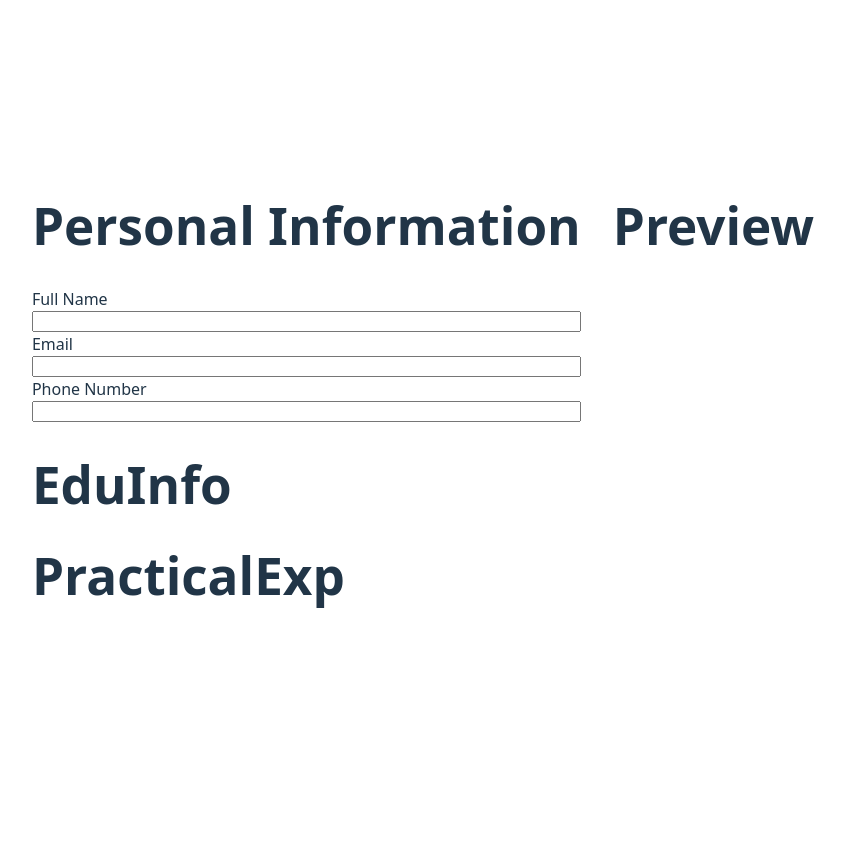
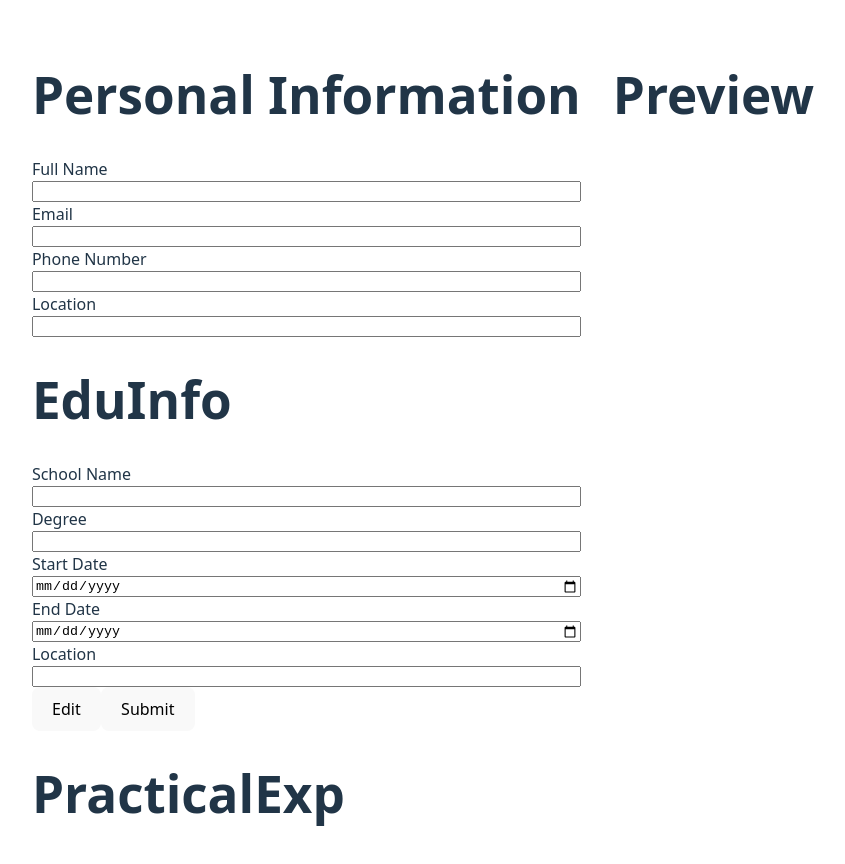
Before and after one commit to MustafaManhall/cv-application, a React (Vite) app: page / in a window 1280 px wide. Shown: the top 864 px of the page, without its empty margins (217-1062 px from the left). Before the commit the page ends 800 px from the top, so only its background shows below. Built offline with nearby package versions, Linux system fonts and the light colour scheme.

Commit message:
Feat: Adding EduInfo Logic

```diff
--- a/src/App.jsx
+++ b/src/App.jsx
@@ -9,6 +9,15 @@ function App() {
   const [fullName, setFullName] = useState("");
   const [email, setEmail] = useState("");
   const [phoneNumber, setPhoneNumber] = useState("");
+  const [location, setLocation] = useState("");
+
+  const [formData, setFormData] = useState({
+    schoolName: "",
+    degree: "",
+    startDate: "",
+    endDate: "",
+    eduLocation: "",
+  });
 
   function handleFullName(e) {
     setFullName(e.target.value);
@@ -18,6 +27,19 @@ function App() {
   }
   function handlePhoneNumber(e) {
     setPhoneNumber(e.target.value);
+  }
+  function handleLocation(e) {
+    setLocation(e.target.value);
+  }
+
+  function handleEduInfo(formData) {
+    setFormData({
+      schoolName: formData.schoolName,
+      degree: formData.degree,
+      startDate: formData.startDate,
+      endDate: formData.endDate,
+      eduLocation: formData.eduLocation
+    });
   }
   return (
     <>
@@ -29,11 +51,22 @@ function App() {
           handleEmail={handleEmail}
           phoneNumber={phoneNumber}
           handlePhoneNumber={handlePhoneNumber}
+          location={location}
+          handleLocation={handleLocation}
         />
-        <EduInfo />
+        <EduInfo
+          storeFormData={handleEduInfo}
+          data={formData}
+        />
         <PracticalExp />
       </div>
-      <Preview fullName={fullName} email={email} phoneNumber={phoneNumber} />
+      <Preview
+        fullName={fullName}
+        email={email}
+        phoneNumber={phoneNumber}
+        location={location}
+        formData={formData}
+      />
     </>
   );
 }
--- a/src/components/eduInfo.jsx
+++ b/src/components/eduInfo.jsx
@@ -1,7 +1,121 @@
-function EduInfo() {
+import { useState } from "react";
+import "../styles/eduInfo.css";
+
+function EduInfo({ storeFormData, data }) {
+  const [formData, setFormData] = useState({
+    schoolName: "",
+    degree: "",
+    startDate: "",
+    endDate: "",
+    eduLocation: "",
+  });
+
+  function handleSchoolName(e) {
+    setFormData({ ...formData, schoolName: e.target.value });
+  }
+  function handleDegree(e) {
+    setFormData({ ...formData, degree: e.target.value });
+  }
+  function handleStartDate(e) {
+    setFormData({ ...formData, startDate: e.target.value });
+  }
+  function handleEndDate(e) {
+    setFormData({ ...formData, endDate: e.target.value });
+  }
+  function handleEduLocation(e) {
+    setFormData({ ...formData, eduLocation: e.target.value });
+  }
+  function handleClickBtn(e) {
+    e.preventDefault();
+    storeFormData(formData);
+    setFormData({
+      schoolName: "",
+      degree: "",
+      startDate: "",
+      endDate: "",
+      eduLocation: "",
+    });
+  }
+  function handleEditBtn(e) {
+    e.preventDefault();
+    setFormData({
+      schoolName: data.schoolName,
+      degree: data.degree,
+      startDate: data.startDate,
+      endDate: data.endDate,
+      eduLocation: data.eduLocation,
+    });
+  }
   return (
     <>
       <h1>EduInfo</h1>
+      <form className="edu-info">
+        <label htmlFor="school-name" className="school-name">
+          School Name
+        </label>
+        <input
+          type="text"
+          name="school-name"
+          id="school-name"
+          autoComplete="on"
+          onChange={handleSchoolName}
+          value={formData.schoolName}
+        />
+        <label htmlFor="degree" className="degree">
+          Degree
+        </label>
+        <input
+          type="text"
+          name="degree"
+          id="degree"
+          autoComplete="on"
+          onChange={handleDegree}
+          value={formData.degree}
+        />
+
+        <label htmlFor="start-date" className="start-date">
+          Start Date
+        </label>
+        <input
+          type="date"
+          name="start-date"
+          id="start-date"
+          autoComplete="on"
+          onChange={handleStartDate}
+          value={formData.startDate}
+        />
+        <label htmlFor="end-date" className="end-date">
+          End Date
+        </label>
+        <input
+          type="date"
+          name="end-date"
+          id="end-date"
+          autoComplete="on"
+          onChange={handleEndDate}
+          value={formData.endDate}
+        />
+
+        <label htmlFor="location" className="location">
+          Location
+        </label>
+        <input
+          type="text"
+          name="location"
+          id="location"
+          autoComplete="on"
+          onChange={handleEduLocation}
+          value={formData.eduLocation}
+        />
+        <div className="btns">
+          <button className="edit-btn" onClick={handleEditBtn}>
+            Edit
+          </button>
+          <button type="submit" className="submit-btn" onClick={handleClickBtn}>
+            Submit
+          </button>
+        </div>
+      </form>
     </>
   );
 }
--- a/src/components/personalInfo.jsx
+++ b/src/components/personalInfo.jsx
@@ -7,6 +7,8 @@ function PersonalInfo({
   handleEmail,
   phoneNumber,
   handlePhoneNumber,
+  location,
+  handleLocation
 }) {
   return (
     <>
@@ -45,6 +47,17 @@ function PersonalInfo({
           value={phoneNumber}
           onChange={handlePhoneNumber}
         />
+        <label htmlFor="location" className="location">
+          Location
+        </label>
+        <input
+          type="text"
+          name="location"
+          id="location"
+          autoComplete="on"
+          value={location}
+          onChange={handleLocation}
+        />
         {/* Not needed right now */}
         {/* <div className="btns">
           <button className="edit-btn">Edit</button>
--- a/src/components/preview.jsx
+++ b/src/components/preview.jsx
@@ -1,6 +1,6 @@
 import { PersonalInfo } from "./personalInfo";
 
-function Preview({ fullName, email, phoneNumber }) {
+function Preview({ fullName, email, phoneNumber, location, formData }) {
   return (
     <div>
       <h1>Preview</h1>
@@ -8,6 +8,14 @@ function Preview({ fullName, email, phoneNumber }) {
         <h2>{fullName}</h2>
         <h2>{email}</h2>
         <h2>{phoneNumber}</h2>
+        <h2>{location}</h2>
+      </div>
+      <div>
+        <h2>{formData.schoolName}</h2>
+        <h2>{formData.degree}</h2>
+        <h2>{formData.startDate}</h2>
+        <h2>{formData.endDate}</h2>
+        <h2>{formData.eduLocation}</h2>
       </div>
     </div>
   );
--- /dev/null
+++ b/src/styles/eduInfo.css
@@ -0,0 +1,4 @@
+.edu-info {
+    display: flex;
+    flex-direction: column;
+}
```
